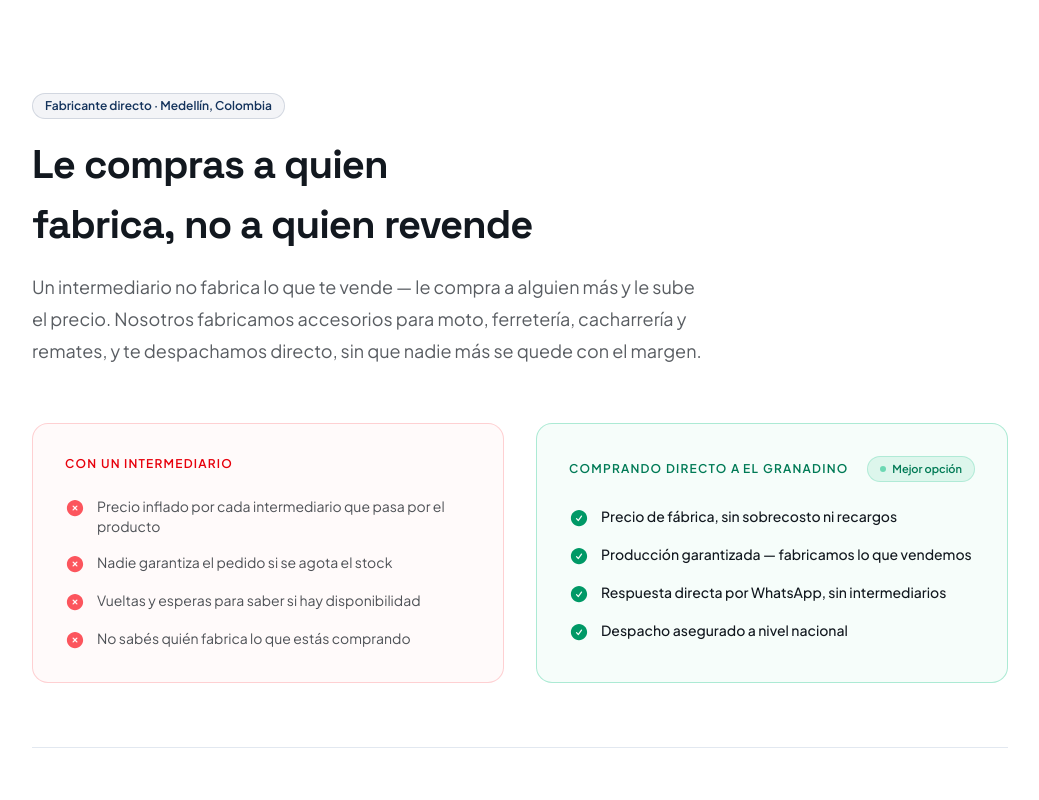
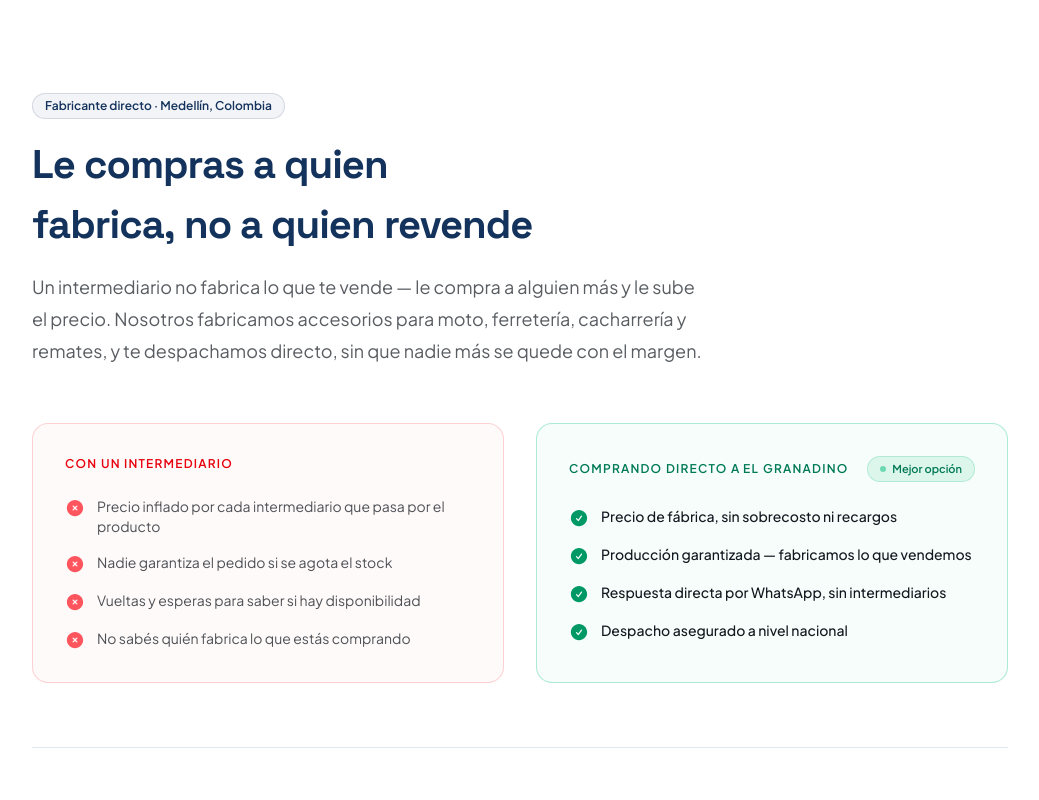
Before and after one commit to elgranadino2/importadora-el-granadino, a Next.js app: page / in a window 1280 px wide. Shown: the part 840-1640 px from the top of the page, without its empty margins (120-1159 px from the left). Built offline with nearby package versions, Linux system fonts and the light colour scheme.

Commit message:
style(ui): apply brand Navy Blue to main section titles and enhance brand color harmony

```diff
--- a/src/app/globals.css
+++ b/src/app/globals.css
@@ -32,12 +32,14 @@ body {
   font-family: var(--font-display), ui-sans-serif, system-ui, sans-serif;
   font-size: clamp(2.25rem, 1rem + 4vw, 3rem);
   font-weight: 700;
+  color: var(--color-brand);
 }
 
 .section-h2 {
   font-family: var(--font-display), ui-sans-serif, system-ui, sans-serif;
   font-size: clamp(1.875rem, 1.2rem + 2vw, 2.5rem);
   font-weight: 700;
+  color: var(--color-brand);
 }
 
 .hero-dots {
```
